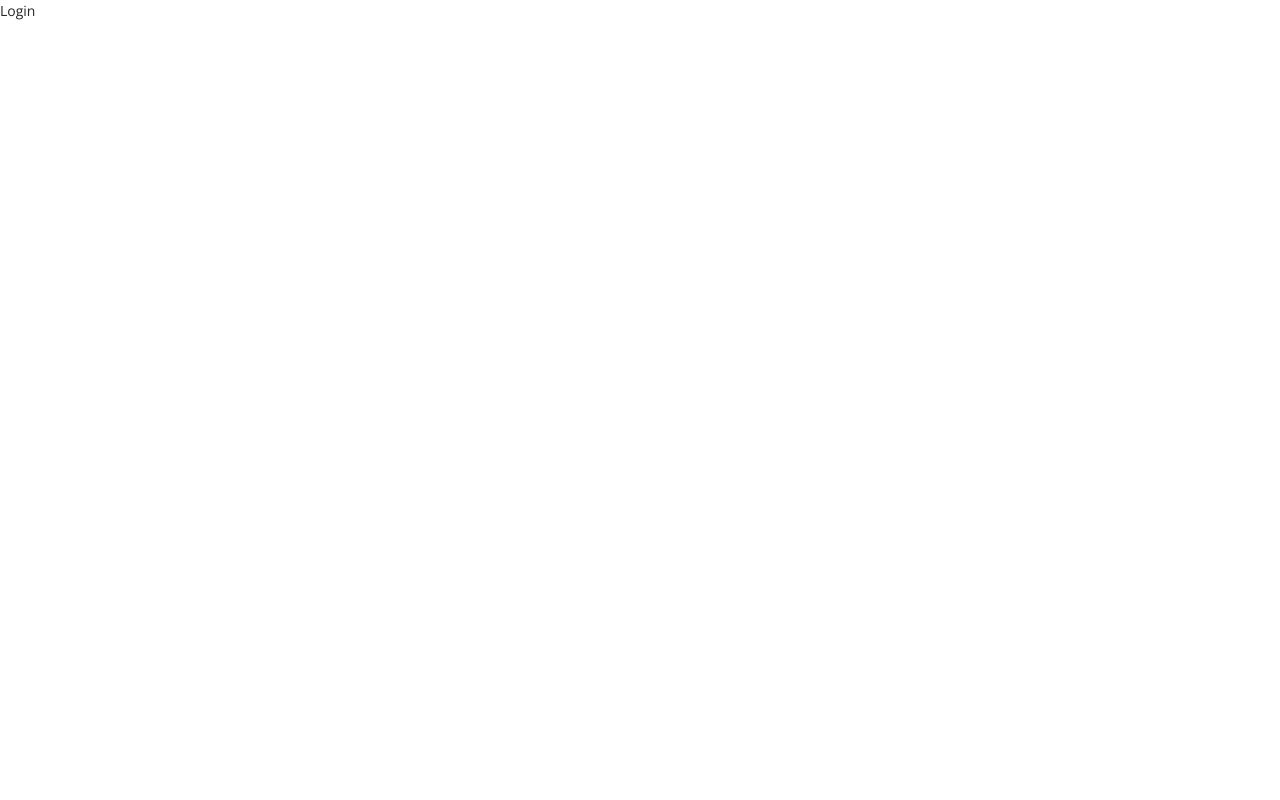
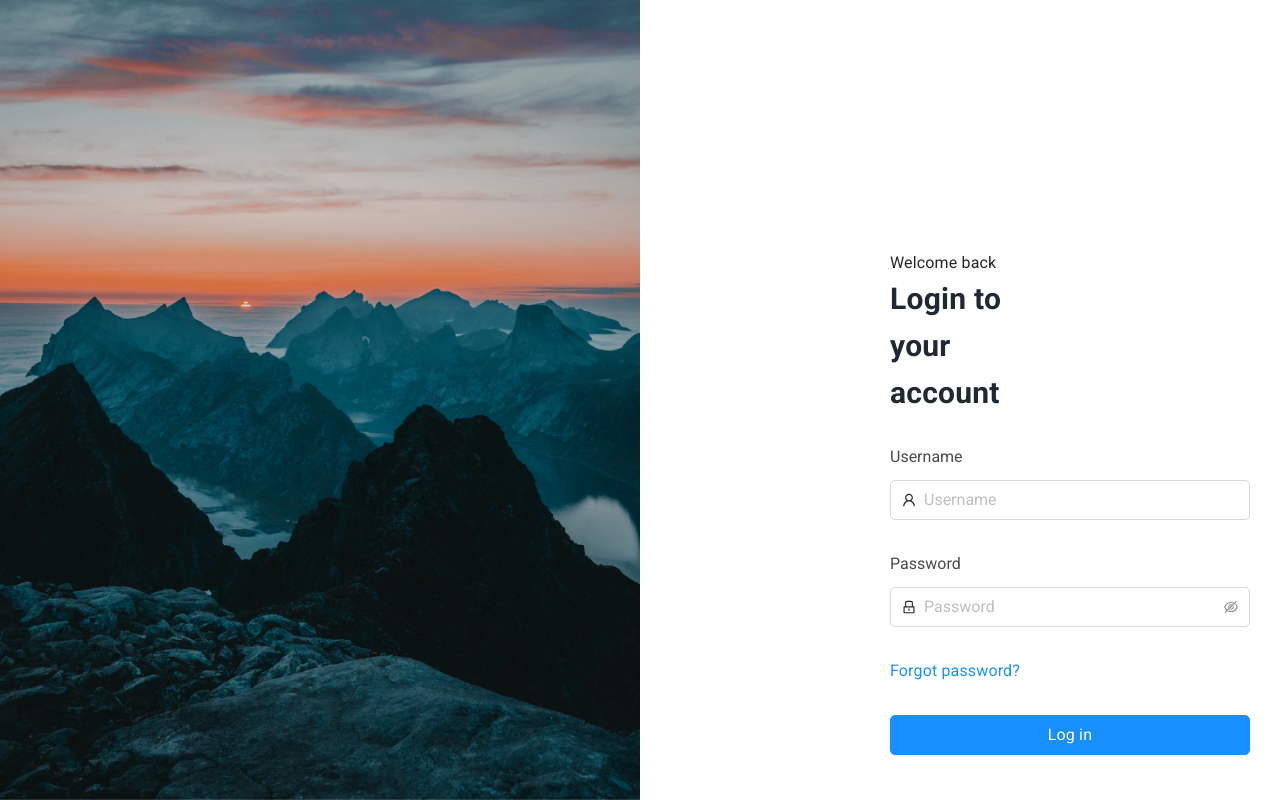
Before and after one commit to hchinh/cnpm-admin-web, a React (Create React App) app: page /login in a window 1280 px wide. Built offline with nearby package versions, Linux system fonts and the light colour scheme.

Commit message:
feat/login: make ui for login page

```diff
--- a/public/index.html
+++ b/public/index.html
@@ -22,13 +22,13 @@
       Learn how to configure a non-root public URL by running `npm run build`.
     -->
     <link
-      href="https://fonts.googleapis.com/css2?family=Open+Sans:ital,wght@0,300;0,400;0,600;0,700;0,800;1,300;1,400;1,600;1,700;1,800&display=swap"
+      href="https://fonts.googleapis.com/css2?family=Roboto:wght@300;400;500;700;900&display=swap"
       rel="stylesheet"
     />
     <title>Admin Web</title>
     <style>
       * {
-        font-family: 'Open Sans', sans-serif;
+        font-family: 'Roboto', sans-serif;
         -webkit-font-smoothing: antialiased;
         margin: 0;
         padding: 0;
--- a/src/App.css
+++ /dev/null
@@ -1 +0,0 @@
-@import '~antd/dist/antd.css';
--- /dev/null
+++ b/src/containers/Login/index.tsx
@@ -0,0 +1,79 @@
+import { LockOutlined, UserOutlined } from '@ant-design/icons'
+import { Button, Form, Input, Space } from 'antd'
+import React, { FC } from 'react'
+import { Link } from 'react-router-dom'
+import { LoginPageStyles } from './styles'
+
+const LoginPage: FC = () => {
+  const onFinish = (values: any) => {
+    console.log('Success:', values)
+  }
+
+  return (
+    <LoginPageStyles>
+      <div className='banner'>
+        <img src='background.png' alt='banner' />
+      </div>
+      <div className='content'>
+        <span className='content-header'>Welcome back</span>
+        <header className='content-title'>Login to your account</header>
+        <Form
+          name='normal_login'
+          className='login-form'
+          onFinish={onFinish}
+          layout='vertical'
+          size='large'
+        >
+          <Form.Item label='Username'>
+            <Space>
+              <Form.Item
+                name='username'
+                noStyle
+                rules={[{ required: true, message: 'Please input your Username!' }]}
+              >
+                <Input
+                  style={{ width: 360 }}
+                  prefix={<UserOutlined className='site-form-item-icon' />}
+                  placeholder='Username'
+                />
+              </Form.Item>
+            </Space>
+          </Form.Item>
+          <Form.Item label='Password'>
+            <Space>
+              <Form.Item
+                name='password'
+                noStyle
+                rules={[{ required: true, message: 'Please input your Password!' }]}
+              >
+                <Input.Password
+                  style={{ width: 360 }}
+                  prefix={<LockOutlined className='site-form-item-icon' />}
+                  placeholder='Password'
+                />
+              </Form.Item>
+            </Space>
+          </Form.Item>
+          <Form.Item>
+            <Link className='login-form-forgot' to='/forgot-password'>
+              Forgot password?
+            </Link>
+          </Form.Item>
+
+          <Form.Item>
+            <Button
+              type='primary'
+              style={{ width: 360 }}
+              htmlType='submit'
+              className='login-form-button'
+            >
+              Log in
+            </Button>
+          </Form.Item>
+        </Form>
+      </div>
+    </LoginPageStyles>
+  )
+}
+
+export default LoginPage
--- /dev/null
+++ b/src/containers/Login/styles.ts
@@ -0,0 +1,72 @@
+import styled from 'styled-components'
+
+export const LoginPageStyles = styled.div`
+  display: flex;
+  width: 100%;
+  height: 100vh;
+
+  .banner {
+    width: 50%;
+    display: flex;
+    align-items: center;
+
+    & > img {
+      width: 100%;
+      height: 100vh;
+      object-fit: content;
+      object-position: center;
+    }
+  }
+
+  .content {
+    width: 50%;
+    display: flex;
+    flex-direction: column;
+    padding: 250px;
+
+    &-header {
+      font-size: 16px;
+      letter-spacing: 0.15px;
+      color: ${({ theme }) => theme.text.tabTitle};
+    }
+
+    &-title {
+      font-size: 30px;
+      font-weight: bold;
+      letter-spacing: 0.25px;
+      margin-bottom: 20px;
+      color: ${({ theme }) => theme.text.headerTable};
+    }
+
+    .site-form-item-icon {
+      margin-right: 4px;
+    }
+
+    .login-form-forgot {
+      font-size: 16px;
+      letter-spacing: 0.15px;
+    }
+
+    .ant-form-item-label {
+      padding: 0 0 3px;
+
+      & > label {
+        font-size: 16px;
+        color: ${({ theme }) => theme.text.formLabel};
+      }
+    }
+
+    .ant-input-affix-wrapper {
+      border-radius: 5px;
+    }
+
+    .ant-btn-primary {
+      border-radius: 5px;
+
+      & > span {
+        font-size: 16px;
+        letter-spacing: 0.15px;
+      }
+    }
+  }
+`
--- a/src/index.tsx
+++ b/src/index.tsx
@@ -1,5 +1,6 @@
 import React from 'react'
 import ReactDOM from 'react-dom'
+import 'antd/dist/antd.css'
 import './index.css'
 import App from './App'
 import reportWebVitals from './reportWebVitals'
--- /dev/null
+++ b/src/interfaces/auth.ts
@@ -0,0 +1,4 @@
+export interface LoginPayload {
+  username: string
+  password: string
+}
--- /dev/null
+++ b/src/interfaces/index.ts
@@ -0,0 +1 @@
+export * from './auth'
--- a/src/routes/PublicRoutes/index.tsx
+++ b/src/routes/PublicRoutes/index.tsx
@@ -1,9 +1,10 @@
+import LoginPage from 'containers/Login'
 import { Route } from 'react-router-dom'
 
 export const PUBLIC_ROUTES = [
   {
     path: '/login',
-    component: () => <div>Login</div>,
+    component: LoginPage,
     exact: true,
   },
   {
```
Also changed, not shown: src/api/authApi.ts (added, +10 -0 lines), public/background.png (added), 1 other file (tests, documents, lock files or other folders).
